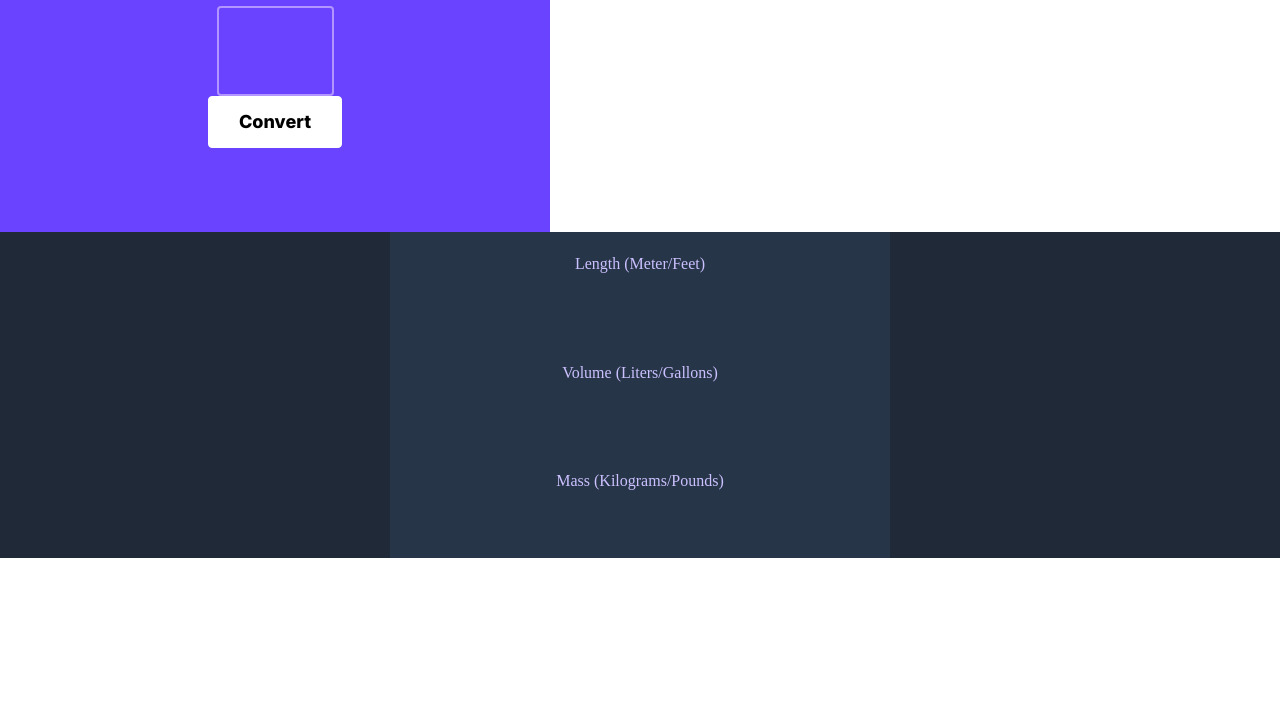
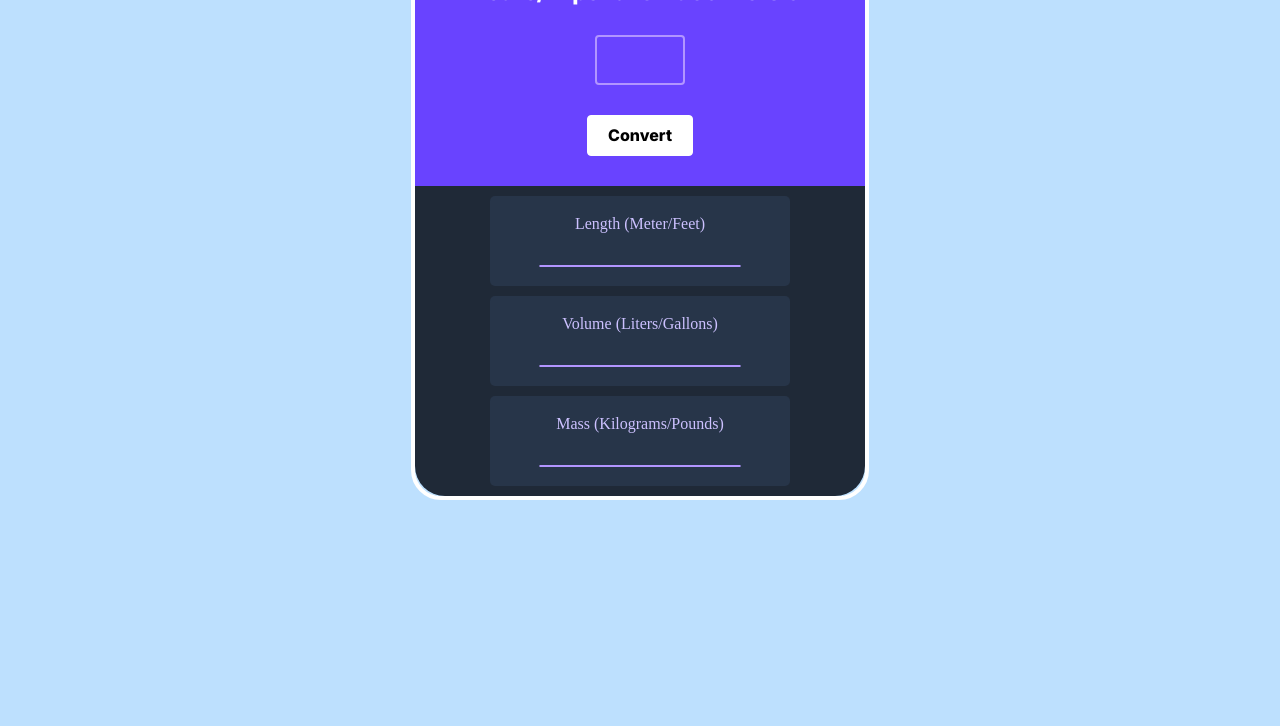
Before and after one commit to vanshjain99/unit-converter, a website built with Vite: page index.html in a window 1280 px wide. Shown: the part 74-800 px from the top of the page. Built offline with nearby package versions, Linux system fonts and the light colour scheme.

Commit message:
style changes

```diff
--- a/index.css
+++ b/index.css
@@ -2,36 +2,56 @@ body {
     margin: 0;
     padding: 0;
     border: 0;
+    background: #bde0fe;
+}
+#main-container{
+    display: flex;
+    flex-direction: column;
+    width: 450px;
+    margin: 20px auto;
+    border: 4px solid white;
+    border-radius: 30px;
 }
 #input-container{
     background: #6943FF;
-    width: 550px;
-    height: 285px;
     text-align: center;
     color: white;
     font-family: 'Inter', sans-serif;
     font-size: 16px;
     font-weight: 800;
+    border-top-left-radius: inherit;
+    border-top-right-radius: inherit;
+}
+#converter-heading{
+    font-size: 22px;
+    margin: 30px;
 }
 #input-box{
     border: 2px solid #B295FF;
-    width: 117px;
-    height: 90px;
+    width: 90px;
+    height: 50px;
+    margin-bottom: 30px;
     background: #6943FF;
     color: white;
     border-radius: 4px;
-    font-size: 50px;
+    font-size: 28px;
     font-weight: bold;
     text-align: center;
+}
+#input-box::-webkit-outer-spin-button,
+#input-box::-webkit-inner-spin-button {
+  -webkit-appearance: none;
+  margin: 0;
 }
 #convert-btn{
     display: block;
     margin: auto auto;
-    padding: 15px 30px;
-    font-size: 18px;
+    padding: 10px 20px;
+    font-size: 16px;
     border-radius: 4px;
     background: white;
     border: 1px solid white;
+    margin-bottom: 30px;
 }
 #conversion-container{
     display: flex;
@@ -41,18 +61,34 @@ body {
     background: #1F2937;
     margin: 0px;
     padding: 0px;
+    border-bottom-right-radius: inherit;
+    border-bottom-left-radius: inherit;
+    padding-bottom: 10px;
 }
 .unit-card{
     display: flex;
     flex-direction: column;
     align-items: center;
     justify-content: space-around;
-    width: 500px;
-    height: 108.573px;
+    width: 300px;
+    height: 75;
     background: #273549;
-    margin:  0px;
-    padding: 0px;
+    margin-top: 10px;
+    border-radius: 5px;
+    padding-bottom: 15px;
 }
 .unit-heading{
     color: #CCC1FF;
 }
+.line{
+    width: 200px;
+    height: 0px;
+    border: 0.1px solid #B295FF;
+    border-radius: 1px;
+}
+.unit-result{
+    color: #CCC1FF;
+    margin: 0px;
+    padding: 0px;
+    font-size: 12;
+}
--- a/index.html
+++ b/index.html
@@ -9,7 +9,7 @@
         <div id="main-container">
 
             <div id="input-container">
-                <h1>Metric/Imperial Unit Conversion</h1>
+                <h1 id="converter-heading">Metric/Imperial Unit Conversion</h1>
                     <input id="input-box" type="number">
                 <button id="convert-btn">Convert</button>
             </div>
@@ -18,16 +18,18 @@
                 <div class="unit-card">
                     <p class="unit-heading">Length (Meter/Feet)</p>
                     <p class="unit-result"></p>
+                    <div class="line"></div>
                 </div>
                 <div class="unit-card">
-                    <p class="unit-heading">Volume (Liters/Gallons)                    <p class="unit-result"></p>
+                    <p class="unit-heading">Volume (Liters/Gallons)</p>
+                    <p class="unit-result"></p>
+                    <div class="line"></div>
                 </div>
-                <div class="unit-card">
                 <div class="unit-card">
                     <p class="unit-heading">Mass (Kilograms/Pounds)</p>
                     <p class="unit-result"></p>
+                    <div class="line"></div>
                 </div>
-
         </div>
         <script src="index.js"></script>
     </body>
```
